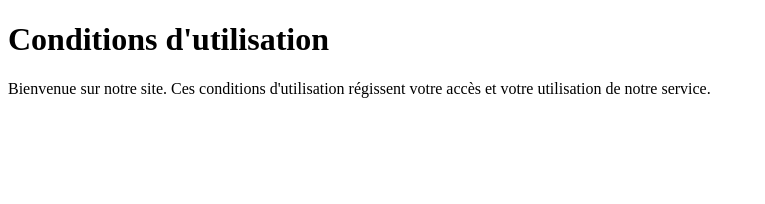
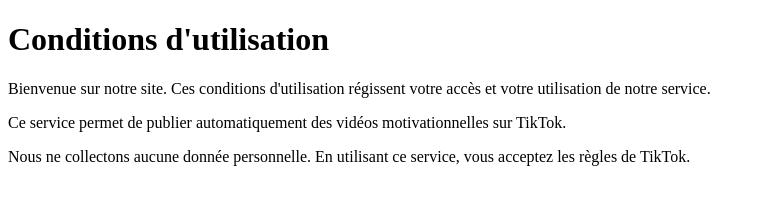
Before and after one commit to Friioox/tiktok-legal, a plain HTML site: page terms.html in a window 1280 px wide. Shown: the whole page, without its empty margins (0-765 px from the left). Drawn offline with Linux system fonts and the light colour scheme.

Commit message:
Add files via upload

```diff
--- a/terms.html
+++ b/terms.html
@@ -8,5 +8,7 @@
 <body>
     <h1>Conditions d'utilisation</h1>
     <p>Bienvenue sur notre site. Ces conditions d'utilisation régissent votre accès et votre utilisation de notre service.</p>
+    <p>Ce service permet de publier automatiquement des vidéos motivationnelles sur TikTok.</p>
+    <p>Nous ne collectons aucune donnée personnelle. En utilisant ce service, vous acceptez les règles de TikTok.</p>
 </body>
 </html>
```
